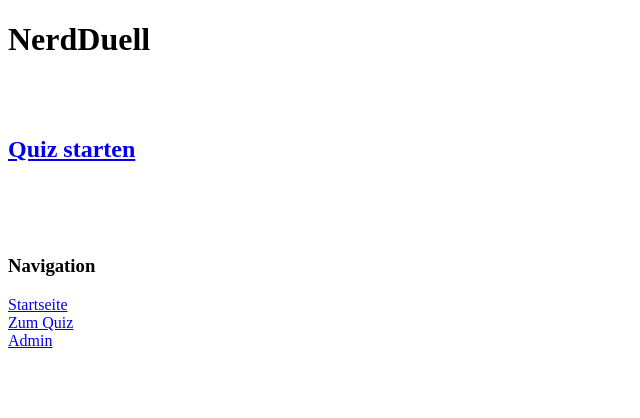
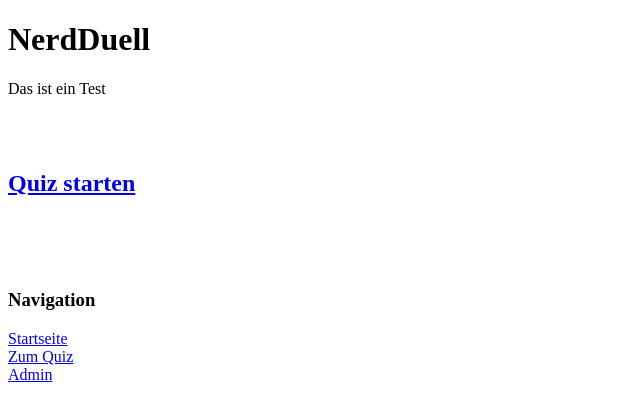
Before and after one commit to barbarahellmann/capstone-quizgame-barbara, a React (Vite) app in the folder frontend/: page / in a window 1280 px wide. Shown: the top 418 px of the page, without its empty margins (0-640 px from the left). Built offline with nearby package versions, Linux system fonts and the light colour scheme; the HTML template or start-up script is replaced by a standard one.

Commit message:
Added Text to test CI/CD

```diff
--- a/frontend/src/App.tsx
+++ b/frontend/src/App.tsx
@@ -12,6 +12,7 @@ function App() {
   return (
       <>
           <h1>NerdDuell</h1>
+          <p>Das ist ein Test</p>
           <br/>
           <br/>
           <Routes>
```
